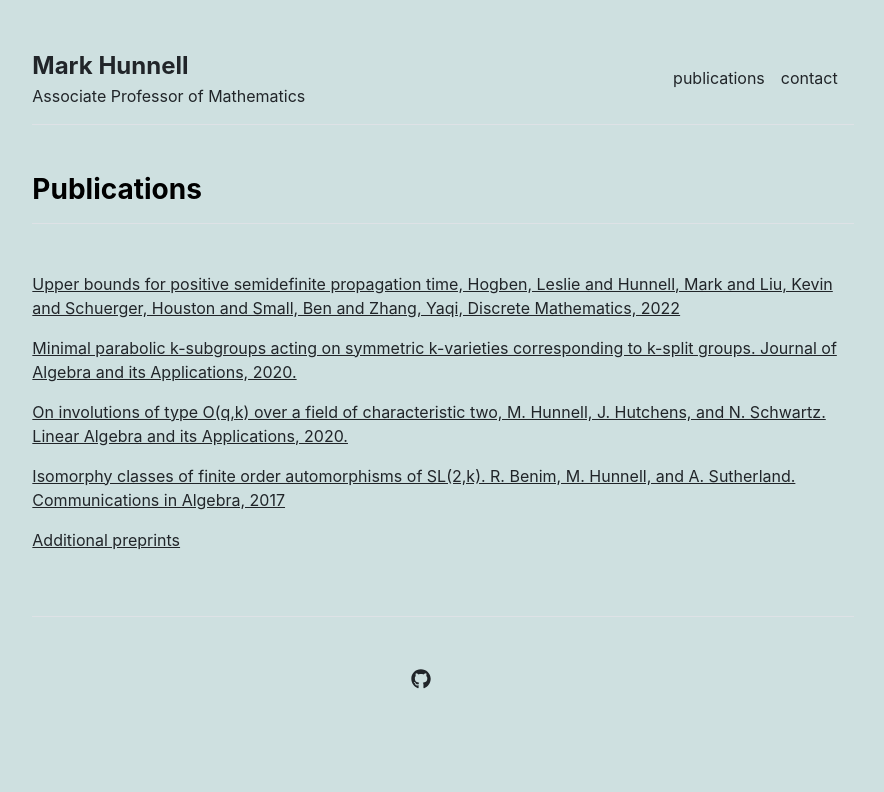
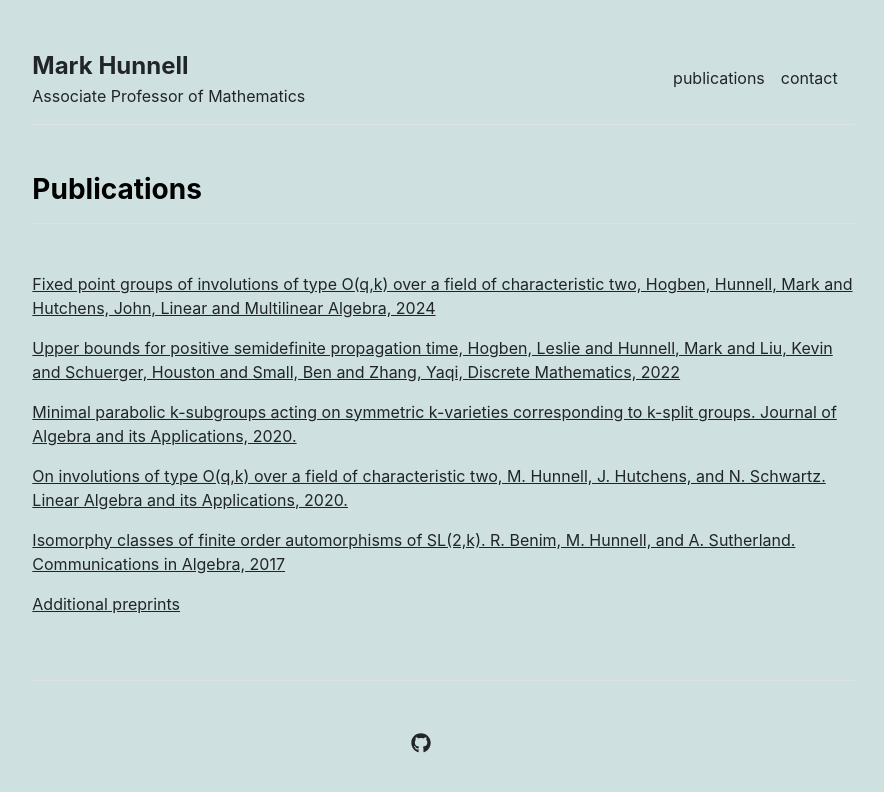
Before and after one commit to hunnellm/hunnellm.github.io, a Jekyll site: the page built from publications.md, in a window 1280 px wide. Shown: the top 792 px of the page, without its empty margins (197-1081 px from the left). Built offline with Jekyll 4.4.1, drawn with Linux system fonts in a browser that asks for light colours.

Commit message:
Update publications.yml

```diff
--- a/_data/publications.yml
+++ b/_data/publications.yml
@@ -8,6 +8,7 @@ featured:
 
 
 index:
+- {name: 'Fixed point groups of involutions of type O(q,k) over a field of characteristic two, Hogben, Hunnell, Mark and Hutchens, John, Linear and Multilinear Algebra, 2024', url: 'https://www.tandfonline.com/doi/full/10.1080/03081087.2024.2340743'}
 - {name: 'Upper bounds for positive semidefinite propagation time, Hogben, Leslie and Hunnell, Mark and Liu, Kevin and Schuerger, Houston and Small, Ben and Zhang, Yaqi, Discrete Mathematics, 2022', url: '/publications/upper_bounds.pdf'}
 - {name: 'Minimal parabolic k-subgroups acting on symmetric k-varieties corresponding to k-split groups. Journal of Algebra and its Applications, 2020.', url: '/publications/Minimal Parabolics Paper.pdf'}
 - {name: 'On involutions of type O(q,k) over a field of characteristic two, M. Hunnell, J. Hutchens, and N. Schwartz. Linear Algebra and its Applications, 2020.', url: '/publications/Ochar2.pdf'}
```
